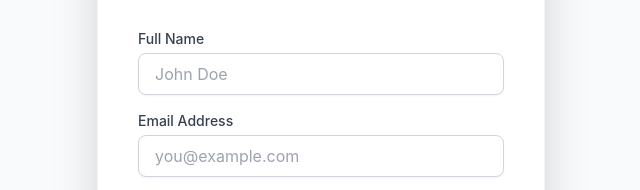
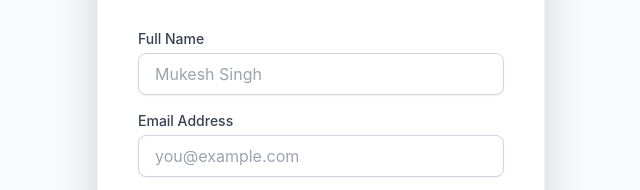
Before and after one commit to donuts420/RDBMS-Food-Order-System, a website: page frontend/pages/registration.html in a window 1280 px wide. Shown: the part 221-411 px from the top of the page, 319-959 px from the left. Drawn offline with nearby package versions, Linux system fonts and the light colour scheme.

Commit message:
made some changes

```diff
--- a/frontend/pages/registration.html
+++ b/frontend/pages/registration.html
@@ -60,7 +60,7 @@
             type="text"
             id="fullName"
             name="fullName"
-            placeholder="John Doe"
+            placeholder="Mukesh Singh"
             required
             class="input-field w-full px-4 py-2 border border-gray-300 rounded-lg shadow-sm transition-all duration-200"
           />
```
Also changed, not shown: frontend/styles/style.css.
